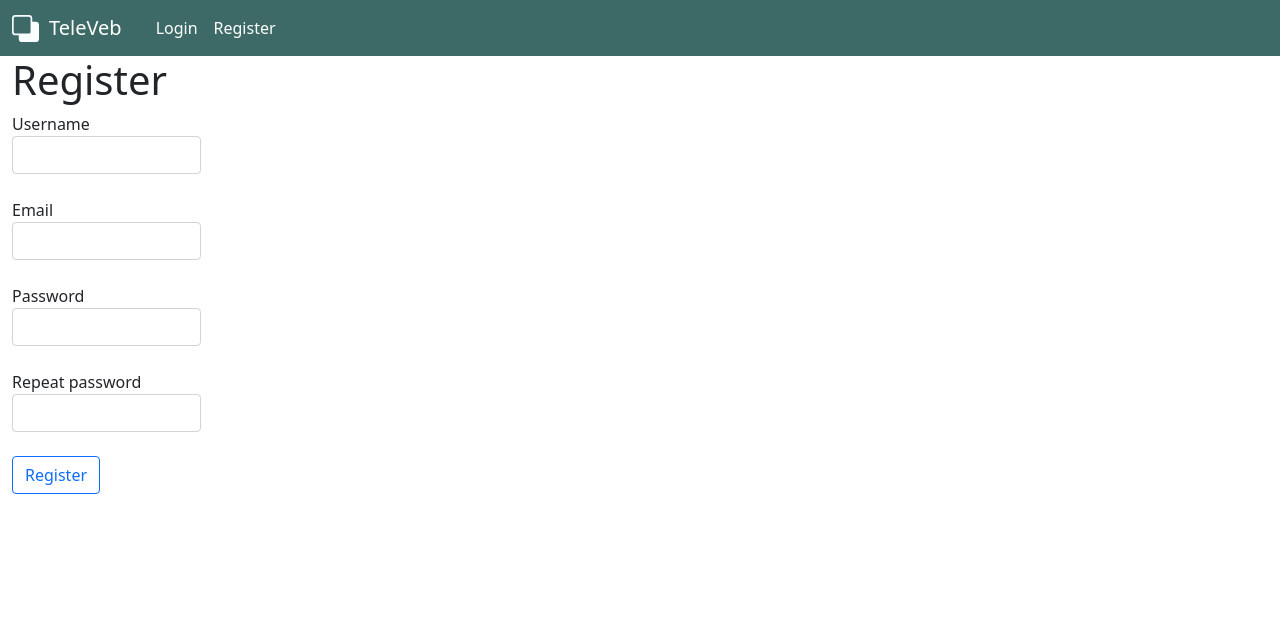
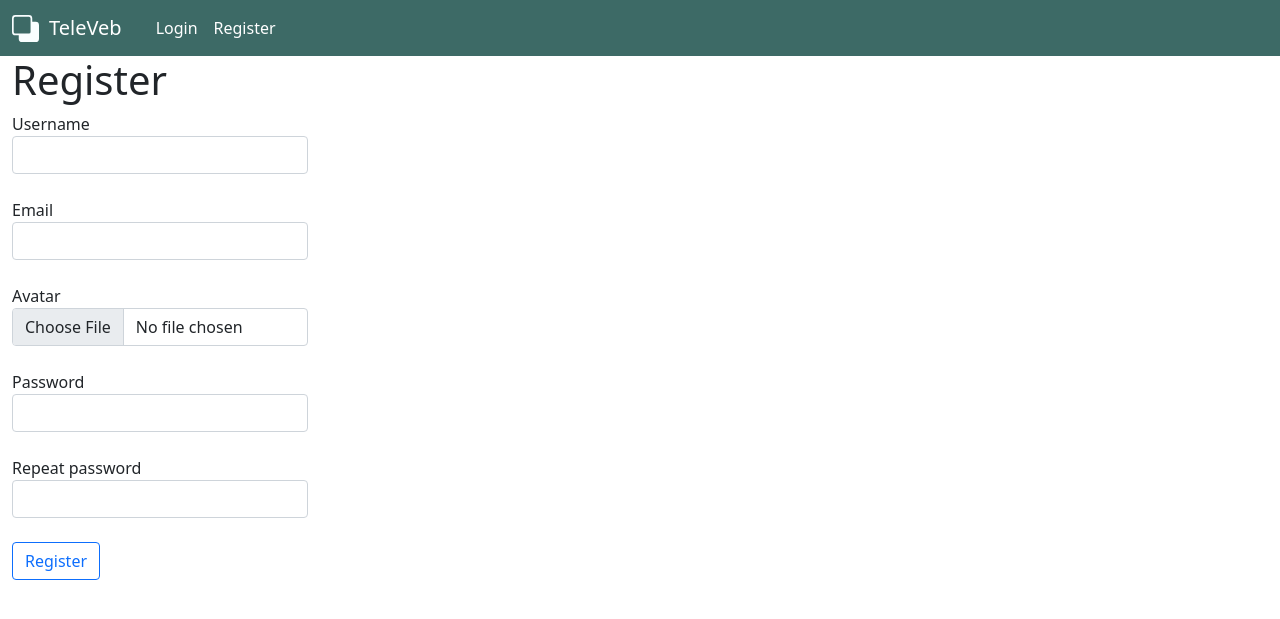
Before and after one commit to JasperStfun/TeleVeb, a Flask app: page /register in a window 1280 px wide. Shown: the top 619 px of the page. Run offline with Flask 2, Linux system fonts and the light colour scheme; some libraries are stand-ins or nearby versions.

Commit message:
add avatar form

```diff
--- a/app/templates/register.html
+++ b/app/templates/register.html
@@ -2,9 +2,9 @@
 {% block content %}
     <div class="container-fluid">
         <div class="row">
-            <div class="col-xl-2">
+            <div class="col-xl-3">
                 <h1>Register</h1>
-                <form action="" method="POST">
+                <form action="" method="POST" enctype="multipart/form-data">
                     {{ form.hidden_tag() }}
                     <div class="form-group">
                         {{ form.username.label }}<br>
@@ -17,6 +17,13 @@
                         {{ form.email.label }}<br>
                         {{ form.email(size=64) }}<br>
                         {% for error in form.email.errors %}
+                        <span style="color: red;">[{{ error }}]</span>
+                        {% endfor %}
+                    </div>
+                    <div class="form-group">
+                        {{ form.avatar.label }}<br>
+                        {{ form.avatar(size=64) }}<br>
+                        {% for error in form.avatar.errors %}
                         <span style="color: red;">[{{ error }}]</span>
                         {% endfor %}
                     </div>
```
